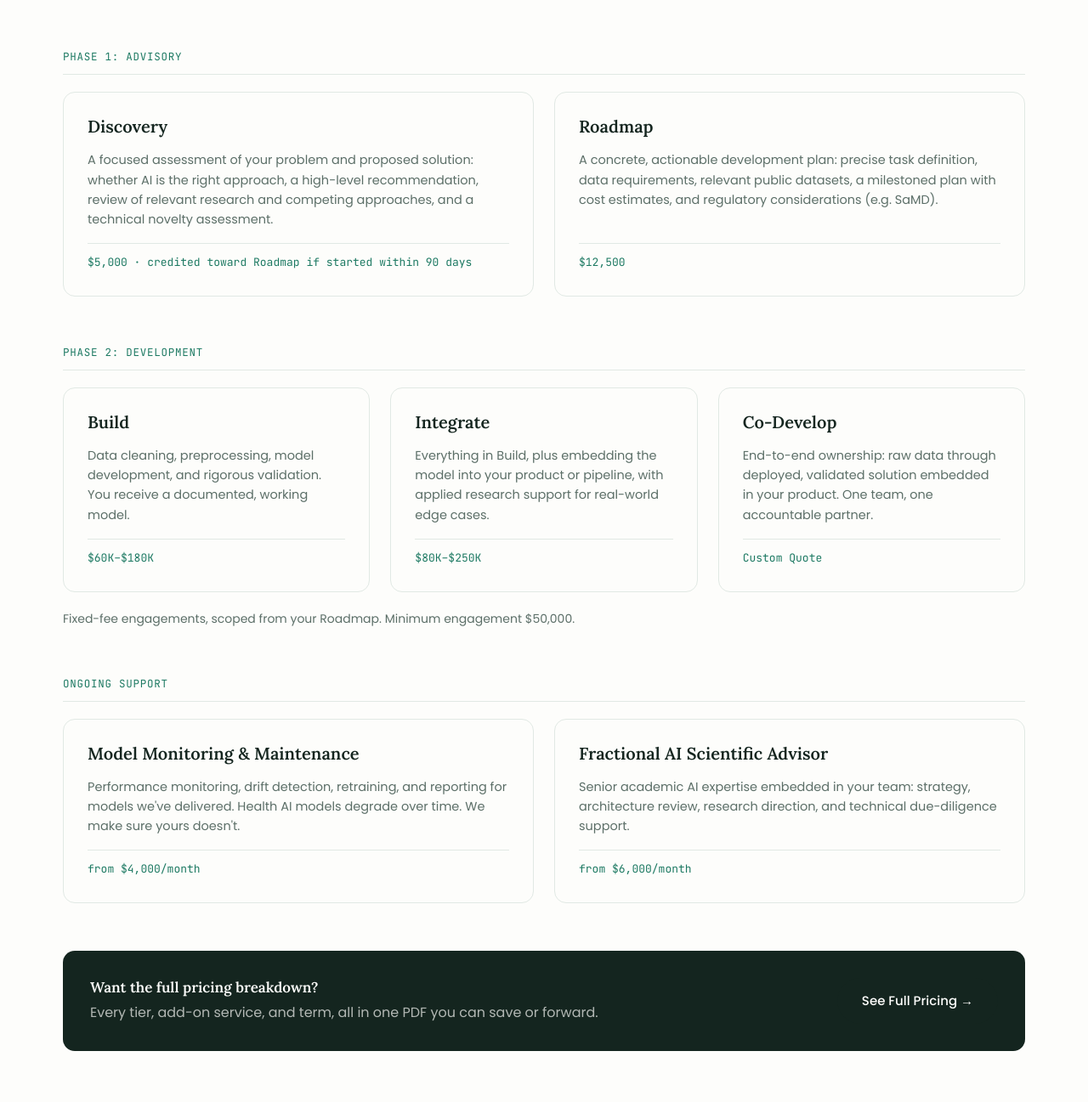
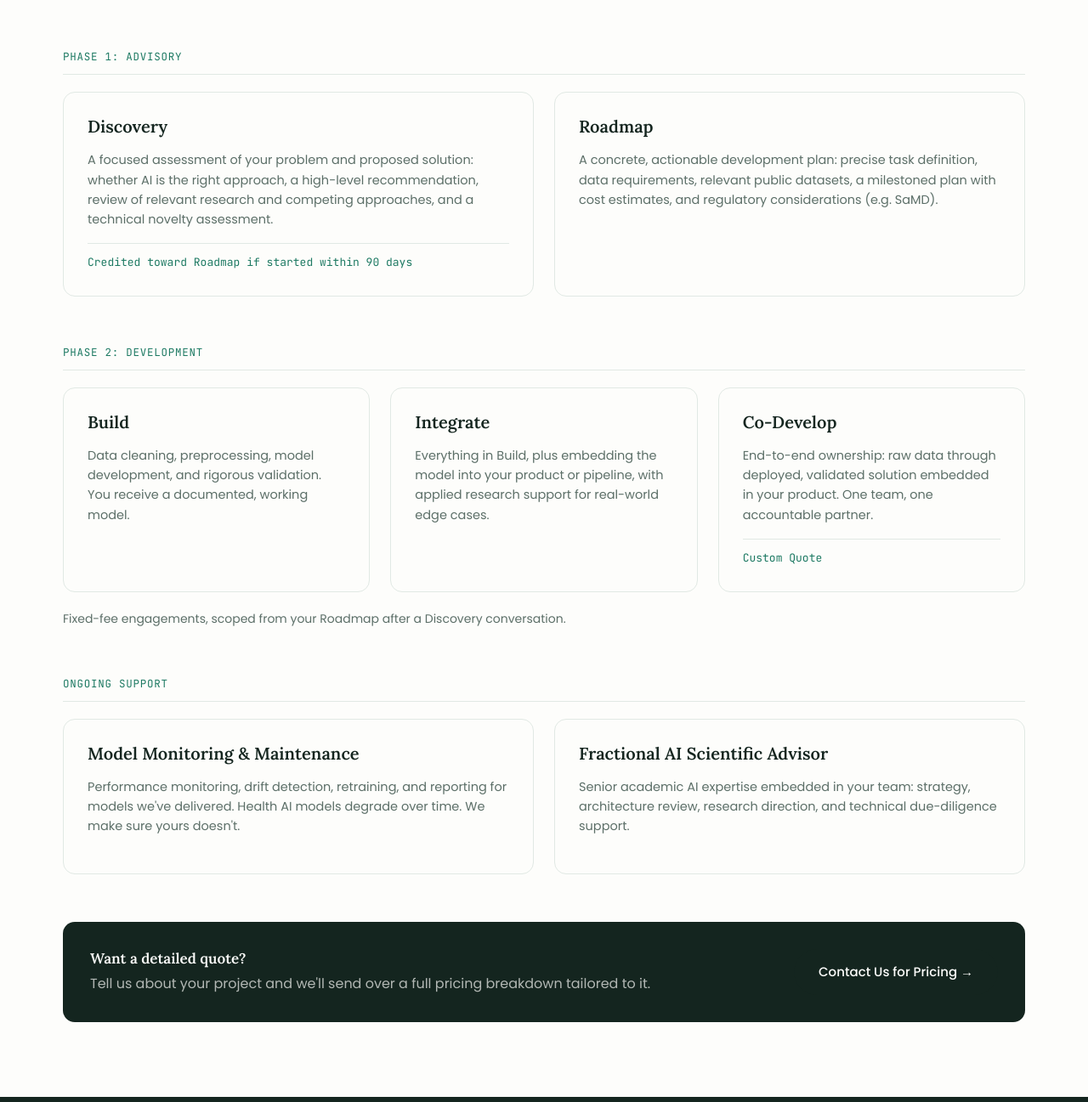
Before and after one commit to dkrathi457/concordance-health-site, a plain HTML site: page services.html in a window 1280 px wide. Shown: the part 1500-2797 px from the top of the page at 85% size. Drawn offline with Linux system fonts and the light colour scheme.

Commit message:
Updated the pricing and other details

```diff
--- a/services.html
+++ b/services.html
@@ -45,7 +45,6 @@
       <a href="about.html">About</a>
       <a href="team.html">Team</a>
       <a href="services.html" class="active">Services</a>
-      <a href="pricing.html">Pricing</a>
       <a href="contact.html">Contact</a>
     </div>
       <a href="contact.html" class="nav-cta">START A DISCOVERY →</a>
@@ -88,12 +87,11 @@
         <div class="svc-card">
           <h3>Discovery</h3>
           <p>A focused assessment of your problem and proposed solution: whether AI is the right approach, a high-level recommendation, review of relevant research and competing approaches, and a technical novelty assessment.</p>
-          <span class="range">$5,000 &middot; credited toward Roadmap if started within 90 days</span>
+          <span class="range">Credited toward Roadmap if started within 90 days</span>
         </div>
         <div class="svc-card">
           <h3>Roadmap</h3>
           <p>A concrete, actionable development plan: precise task definition, data requirements, relevant public datasets, a milestoned plan with cost estimates, and regulatory considerations (e.g. SaMD).</p>
-          <span class="range">$12,500</span>
         </div>
       </div>
 
@@ -102,12 +100,10 @@
         <div class="svc-card">
           <h3>Build</h3>
           <p>Data cleaning, preprocessing, model development, and rigorous validation. You receive a documented, working model.</p>
-          <span class="range">$60K–$180K</span>
         </div>
         <div class="svc-card">
           <h3>Integrate</h3>
           <p>Everything in Build, plus embedding the model into your product or pipeline, with applied research support for real-world edge cases.</p>
-          <span class="range">$80K–$250K</span>
         </div>
         <div class="svc-card">
           <h3>Co-Develop</h3>
@@ -115,28 +111,26 @@
           <span class="range">Custom Quote</span>
         </div>
       </div>
-      <p class="addons-note">Fixed-fee engagements, scoped from your Roadmap. Minimum engagement $50,000.</p>
+      <p class="addons-note">Fixed-fee engagements, scoped from your Roadmap after a Discovery conversation.</p>
 
       <div class="phase-label">Ongoing Support</div>
       <div class="svc-phase-grid">
         <div class="svc-card">
           <h3>Model Monitoring &amp; Maintenance</h3>
           <p>Performance monitoring, drift detection, retraining, and reporting for models we've delivered. Health AI models degrade over time. We make sure yours doesn't.</p>
-          <span class="range">from $4,000/month</span>
         </div>
         <div class="svc-card">
           <h3>Fractional AI Scientific Advisor</h3>
           <p>Senior academic AI expertise embedded in your team: strategy, architecture review, research direction, and technical due-diligence support.</p>
-          <span class="range">from $6,000/month</span>
         </div>
       </div>
 
       <div class="pdf-cta">
         <div>
-          <h4>Want the full pricing breakdown?</h4>
-          <p>Every tier, add-on service, and term, all in one PDF you can save or forward.</p>
+          <h4>Want a detailed quote?</h4>
+          <p>Tell us about your project and we'll send over a full pricing breakdown tailored to it.</p>
         </div>
-        <a href="pricing.html" class="btn btn-primary">See Full Pricing →</a>
+        <a href="contact.html" class="btn btn-primary">Contact Us for Pricing →</a>
       </div>
     </div>
   </section>
```
Also changed, not shown: about.html (+1 -2 lines), contact.html (+1 -2 lines), index.html (+3 -4 lines), pricing.html (+1 -1 lines), team.html (+0 -1 lines).
